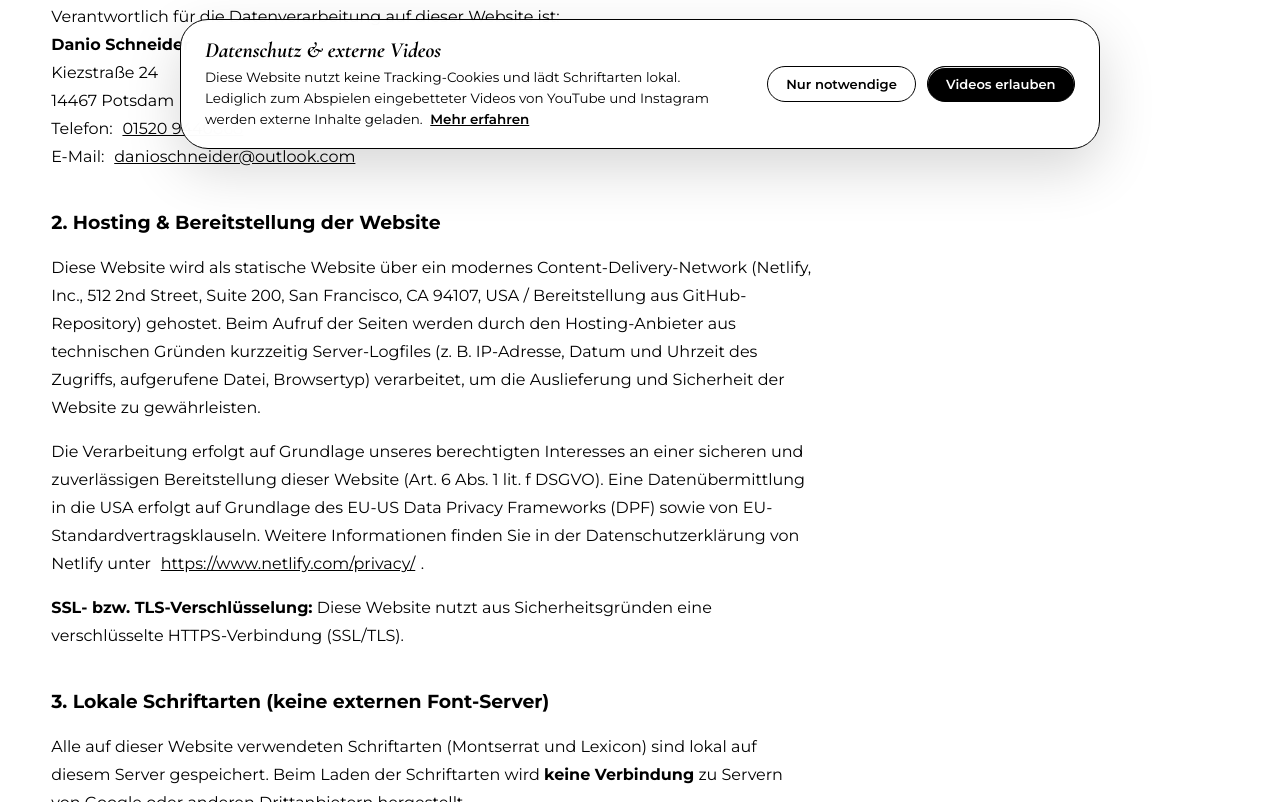
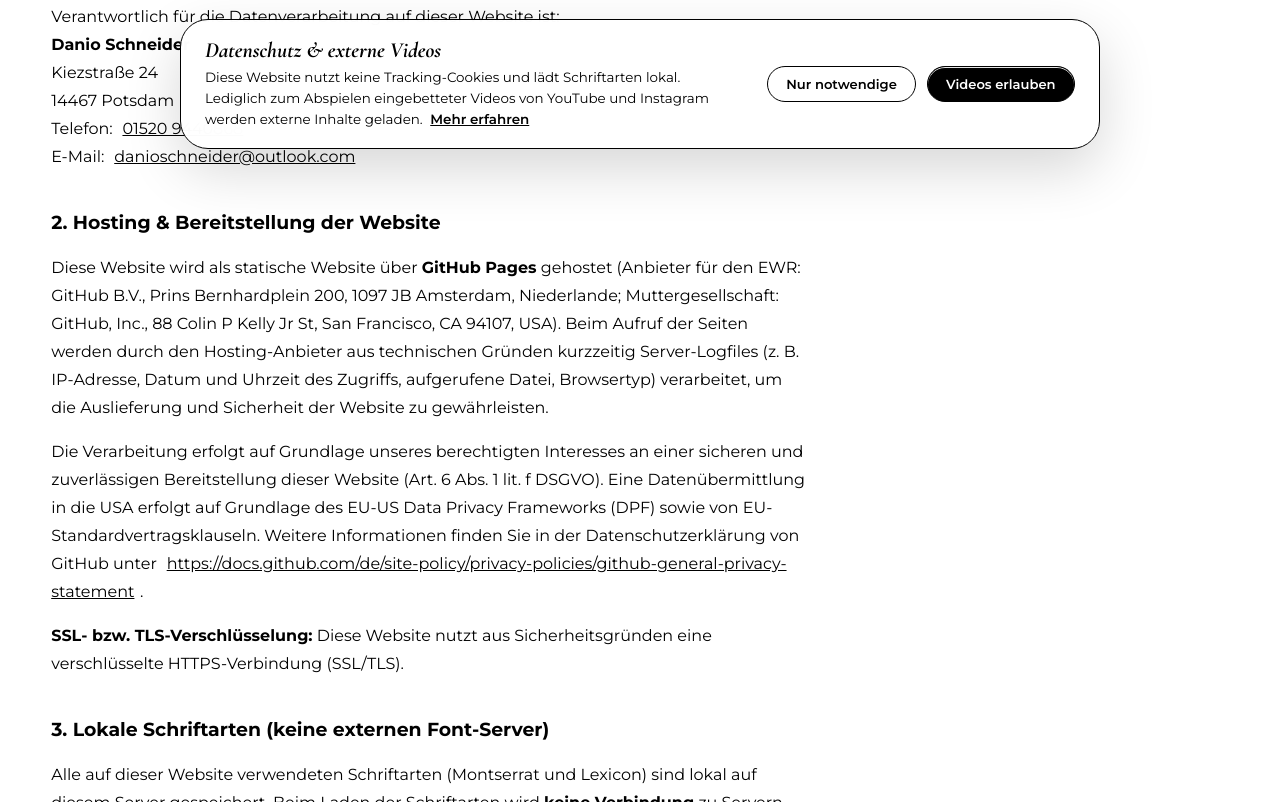
Before and after one commit to danioschneider/danioschneider, an Astro site: page /datenschutz in a window 1280 px wide. Shown: the part 627-1429 px from the top of the page. Built offline with nearby package versions, Linux system fonts and the light colour scheme; Astro itself is replaced by a stand-in of ours.

Commit message:
GitHub Pages

```diff
--- a/src/pages/datenschutz.astro
+++ b/src/pages/datenschutz.astro
@@ -30,10 +30,10 @@ import { siteConfig } from '../inhalt';
 
         <h2>2. Hosting & Bereitstellung der Website</h2>
         <p>
-          Diese Website wird als statische Website über ein modernes Content-Delivery-Network (Netlify, Inc., 512 2nd Street, Suite 200, San Francisco, CA 94107, USA / Bereitstellung aus GitHub-Repository) gehostet. Beim Aufruf der Seiten werden durch den Hosting-Anbieter aus technischen Gründen kurzzeitig Server-Logfiles (z. B. IP-Adresse, Datum und Uhrzeit des Zugriffs, aufgerufene Datei, Browsertyp) verarbeitet, um die Auslieferung und Sicherheit der Website zu gewährleisten.
+          Diese Website wird als statische Website über <strong>GitHub Pages</strong> gehostet (Anbieter für den EWR: GitHub B.V., Prins Bernhardplein 200, 1097 JB Amsterdam, Niederlande; Muttergesellschaft: GitHub, Inc., 88 Colin P Kelly Jr St, San Francisco, CA 94107, USA). Beim Aufruf der Seiten werden durch den Hosting-Anbieter aus technischen Gründen kurzzeitig Server-Logfiles (z. B. IP-Adresse, Datum und Uhrzeit des Zugriffs, aufgerufene Datei, Browsertyp) verarbeitet, um die Auslieferung und Sicherheit der Website zu gewährleisten.
         </p>
         <p>
-          Die Verarbeitung erfolgt auf Grundlage unseres berechtigten Interesses an einer sicheren und zuverlässigen Bereitstellung dieser Website (Art. 6 Abs. 1 lit. f DSGVO). Eine Datenübermittlung in die USA erfolgt auf Grundlage des EU-US Data Privacy Frameworks (DPF) sowie von EU-Standardvertragsklauseln. Weitere Informationen finden Sie in der Datenschutzerklärung von Netlify unter <a href="https://www.netlify.com/privacy/" target="_blank" rel="noopener noreferrer">https://www.netlify.com/privacy/</a>.
+          Die Verarbeitung erfolgt auf Grundlage unseres berechtigten Interesses an einer sicheren und zuverlässigen Bereitstellung dieser Website (Art. 6 Abs. 1 lit. f DSGVO). Eine Datenübermittlung in die USA erfolgt auf Grundlage des EU-US Data Privacy Frameworks (DPF) sowie von EU-Standardvertragsklauseln. Weitere Informationen finden Sie in der Datenschutzerklärung von GitHub unter <a href="https://docs.github.com/de/site-policy/privacy-policies/github-general-privacy-statement" target="_blank" rel="noopener noreferrer">https://docs.github.com/de/site-policy/privacy-policies/github-general-privacy-statement</a>.
         </p>
         <p>
           <strong>SSL- bzw. TLS-Verschlüsselung:</strong> Diese Website nutzt aus Sicherheitsgründen eine verschlüsselte HTTPS-Verbindung (SSL/TLS).
```
Also changed, not shown: .github/workflows/deploy.yml (added).
